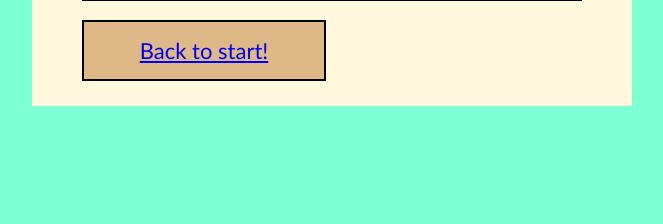
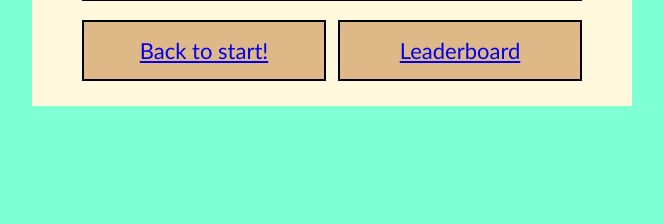
Before and after one commit to Vojtanooo/django_api_web, a Django app: template api_site/templates/finish_page.html in a window 1280 px wide. Shown: the part 268-492 px from the top of the page, without its empty margins (308-971 px from the left). Run offline with Django 3.2, Linux system fonts and the light colour scheme; the template is opened without the code that fills it, so the values that code supplies are empty.

Commit message:
add leaderboard url button

```diff
--- a/api_site/templates/finish_page.html
+++ b/api_site/templates/finish_page.html
@@ -19,6 +19,9 @@
         <div class="name">
         <a href="{% url "starting-page" %}">Back to start!</a>
         </div>
+        <div class="score">
+            <a href="{% url "leaderboard" %}">Leaderboard</a>
+        </div>
     </div>
 </body>
 </html>
```
